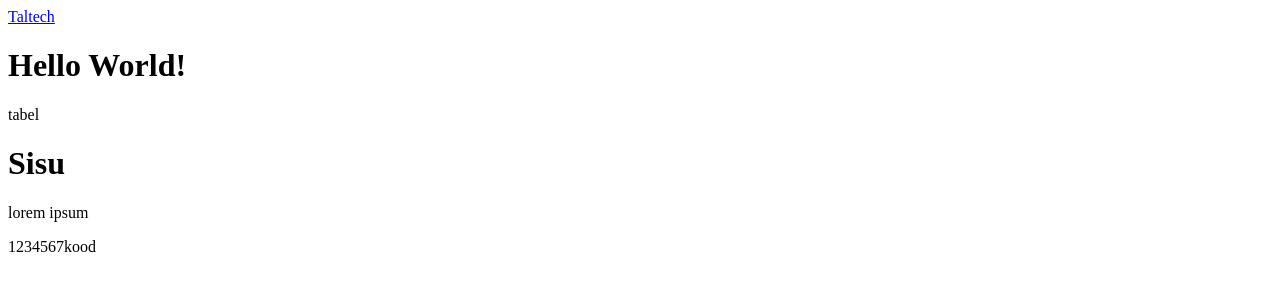
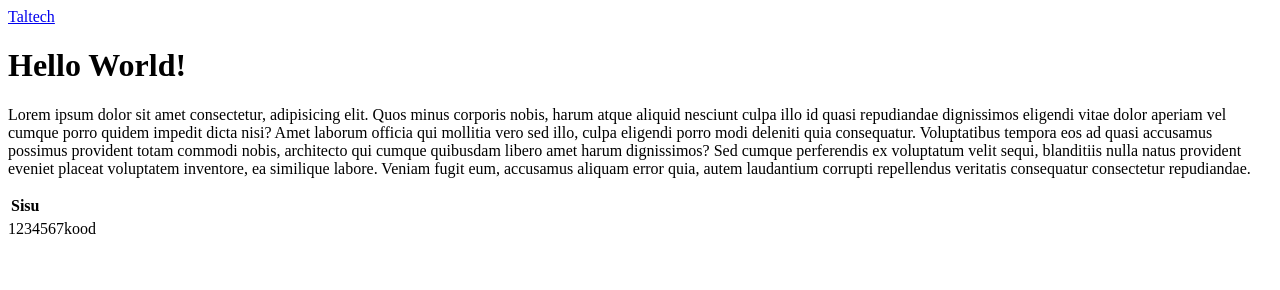
Before and after one commit to vilvah/vilvah.github.io, a plain HTML site: page index.html in a window 1280 px wide. Drawn offline with Linux system fonts and the light colour scheme.

Commit message:
Update index.html

```diff
--- a/index.html
+++ b/index.html
@@ -10,9 +10,25 @@
     </header>
     <h1>Hello World!</h1>
     <table>
-      tabel
-      <h1>Sisu</h1>
-      <p>lorem ipsum</p>
+      <tr>
+        <th>Sisu</th>
+      </tr>
+      <tr>
+        <p>
+          Lorem ipsum dolor sit amet consectetur, adipisicing elit. Quos minus
+          corporis nobis, harum atque aliquid nesciunt culpa illo id quasi
+          repudiandae dignissimos eligendi vitae dolor aperiam vel cumque porro
+          quidem impedit dicta nisi? Amet laborum officia qui mollitia vero sed
+          illo, culpa eligendi porro modi deleniti quia consequatur.
+          Voluptatibus tempora eos ad quasi accusamus possimus provident totam
+          commodi nobis, architecto qui cumque quibusdam libero amet harum
+          dignissimos? Sed cumque perferendis ex voluptatum velit sequi,
+          blanditiis nulla natus provident eveniet placeat voluptatem inventore,
+          ea similique labore. Veniam fugit eum, accusamus aliquam error quia,
+          autem laudantium corrupti repellendus veritatis consequatur
+          consectetur repudiandae.
+        </p>
+      </tr>
     </table>
   </body>
   <footer>1234567kood</footer>
```
